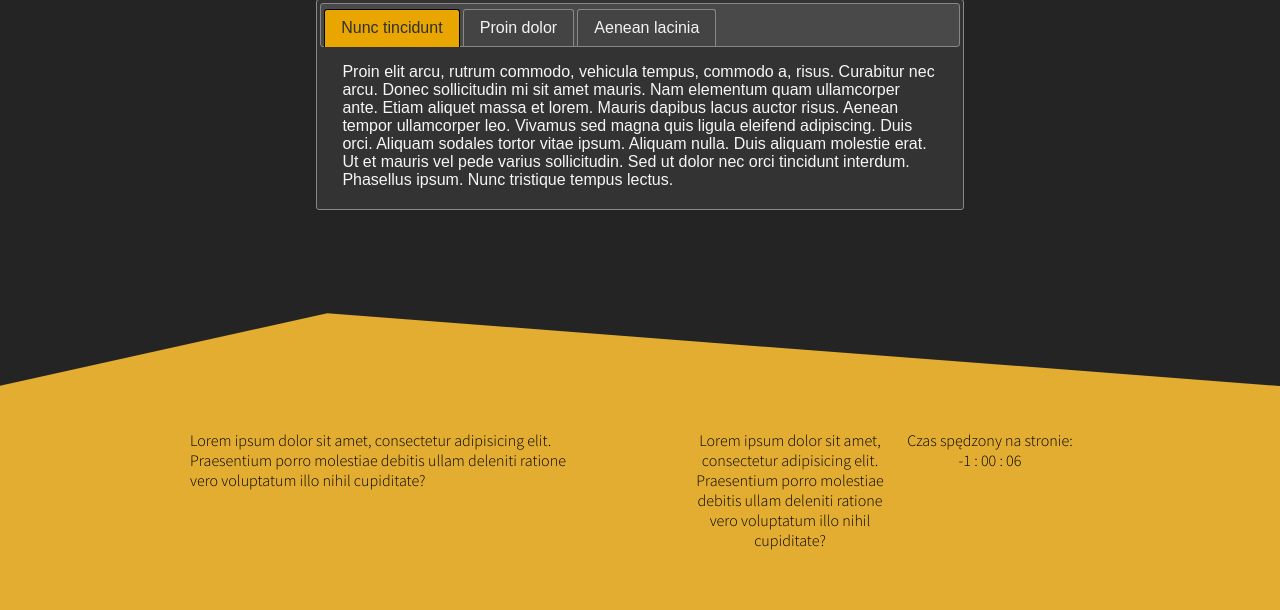
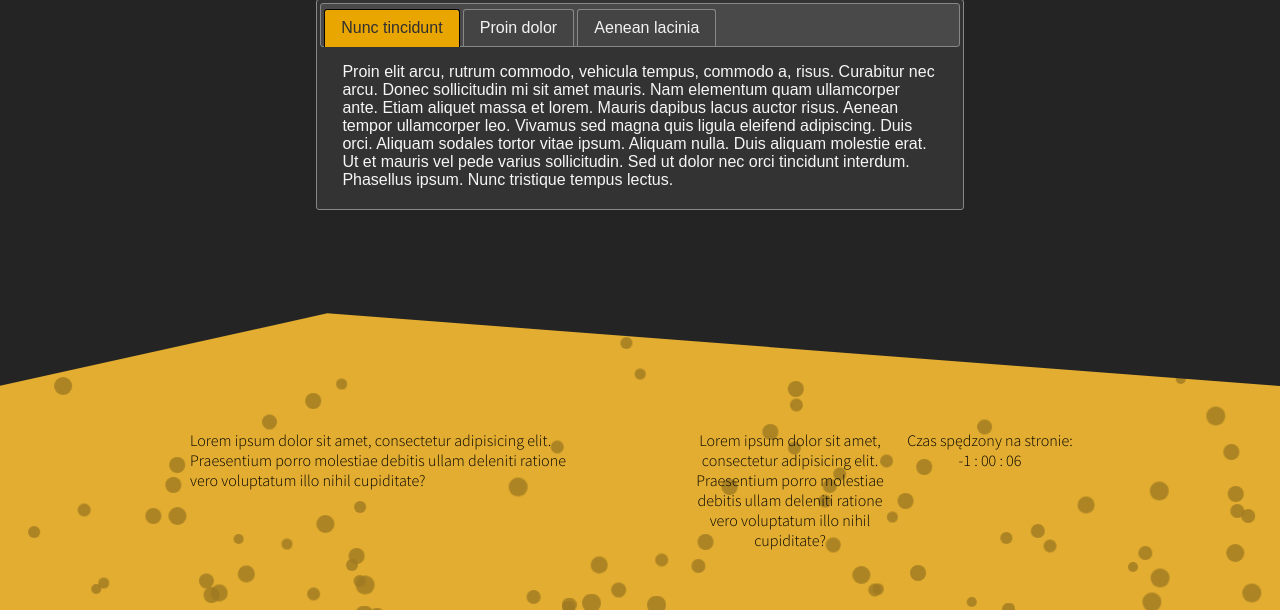
Before and after one commit to Billypl/dev-wai, a PHP site: page / in a window 1280 px wide. Shown: the part 1821-2431 px from the top of the page. Run offline with PHP 8.4, Linux system fonts and the light colour scheme; some libraries are stand-ins or nearby versions.

Commit message:
added beer bubbles animation in footer

```diff
--- a/index.html
+++ b/index.html
@@ -16,6 +16,8 @@
     <script src="http://ajax.googleapis.com/ajax/libs/jquery/1.8.3/jquery.min.js"></script>
 
     <script src="scripts/timeCounter.js" defer></script>
+    <script src="scripts/no-js.js" defer></script>
+    <script src="scripts/footer.js" defer></script>
 
 
     <!-- plugin -->
@@ -175,7 +177,7 @@
                 deleniti
                 ratione vero voluptatum illo nihil cupiditate?
             </div>
-            <div>
+            <div class="no-js">
                 Czas spędzony na stronie:
                 <div id="clock">
                     00:00:00
--- /dev/null
+++ b/scripts/footer.js
@@ -0,0 +1,25 @@
+const footer = document.querySelector("footer");
+
+createBubbles();
+
+function randomNum(min, max) {
+    return Math.floor(Math.random() * (max - min)) + min;
+}
+
+
+function createBubbles() {
+    for (let i = 0; i < 150; i++) {
+        footer.appendChild(createBubble());
+    }
+}
+
+function createBubble() {
+    let bubble = document.createElement("div");
+    bubble.classList.add("bubble");
+    bubble.style.top = randomNum(0, 300) + "px";
+    bubble.style.left = randomNum(0, window.innerWidth) + "px";
+    bubble.style.scale = randomNum(10, 20) / 10;
+    bubble.style.animationDelay = randomNum(0, 70) / 10 + "s";
+    bubble.style.animationDuration = randomNum(90, 130) / 10 + "s";
+    return bubble;
+}
--- /dev/null
+++ b/scripts/no-js.js
@@ -0,0 +1,5 @@
+let elements = $(".no-js").toArray();
+
+for (e of elements) {
+    $(e).css('display', 'flex');
+}
--- a/scripts/timeCounter.js
+++ b/scripts/timeCounter.js
@@ -1,4 +1,4 @@
-const clock = $("#clock");
+const clock = document.getElementById("clock");
 
 const startDate = getStartDate();
 startClock();
@@ -32,5 +32,5 @@ function refreshClock() {
     let seconds = String(dTime.getSeconds()).padStart(2, '0');
 
     let time = `${hours} : ${minutes} : ${seconds}`;
-    clock.text(time);
+    clock.innerText = time;
 }
--- a/styles/footer.css
+++ b/styles/footer.css
@@ -6,8 +6,11 @@ footer {
   justify-content: center;
   align-items: flex-end;
   color: black;
+  position: relative;
+  overflow: hidden;
 }
 .footer-text {
+  z-index: 2;
   height: 150px;
   max-width: 400px;
   display: flex;
@@ -16,10 +19,13 @@ footer {
 }
 .footer-text > div {
   width: 50%;
+  display: flex;
+  flex-direction: column;
   text-align: center;
 }
 
 .custom-shape-divider-top-1668072845 {
+  z-index: 10;
   position: absolute;
   top: 0;
   left: 0;
@@ -39,3 +45,34 @@ footer {
 .custom-shape-divider-top-1668072845 .shape-fill {
   fill: var(--main-color);
 }
+
+.bubble {
+  width: 10px;
+  height: 10px;
+  border-radius: 50%;
+  background-color: var(--beer-color);
+  filter: opacity(80%) brightness(70%);
+  z-index: 1;
+
+  position: absolute;
+  margin-top: 300px;
+  animation: flowUpwards linear infinite, flowSideways ease-in-out 2s infinite;
+}
+
+@keyframes flowUpwards {
+  0% {
+    margin-top: 300px;
+  }
+  100% {
+    margin-top: -300px;
+  }
+}
+
+@keyframes flowSideways {
+  0% {
+    transform: translateX(-20px);
+  }
+  100% {
+    transform: translateX(20px);
+  }
+}
--- a/styles/style.css
+++ b/styles/style.css
@@ -40,6 +40,10 @@ h2 {
   font-size: 5rem;
 }
 
+.no-js {
+  display: none;
+}
+
 ::-webkit-scrollbar {
   background-color: rgb(38, 38, 38);
 }
```
